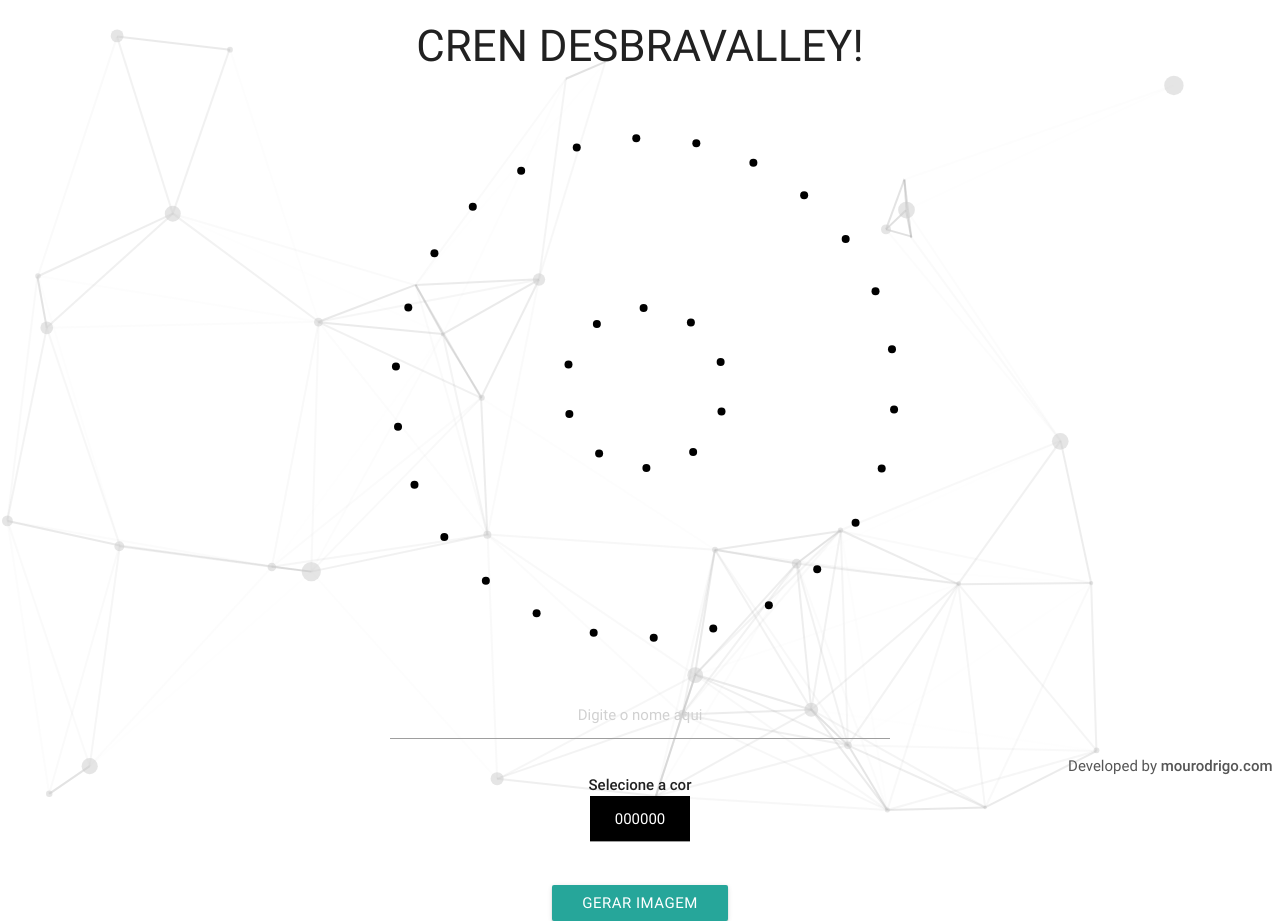
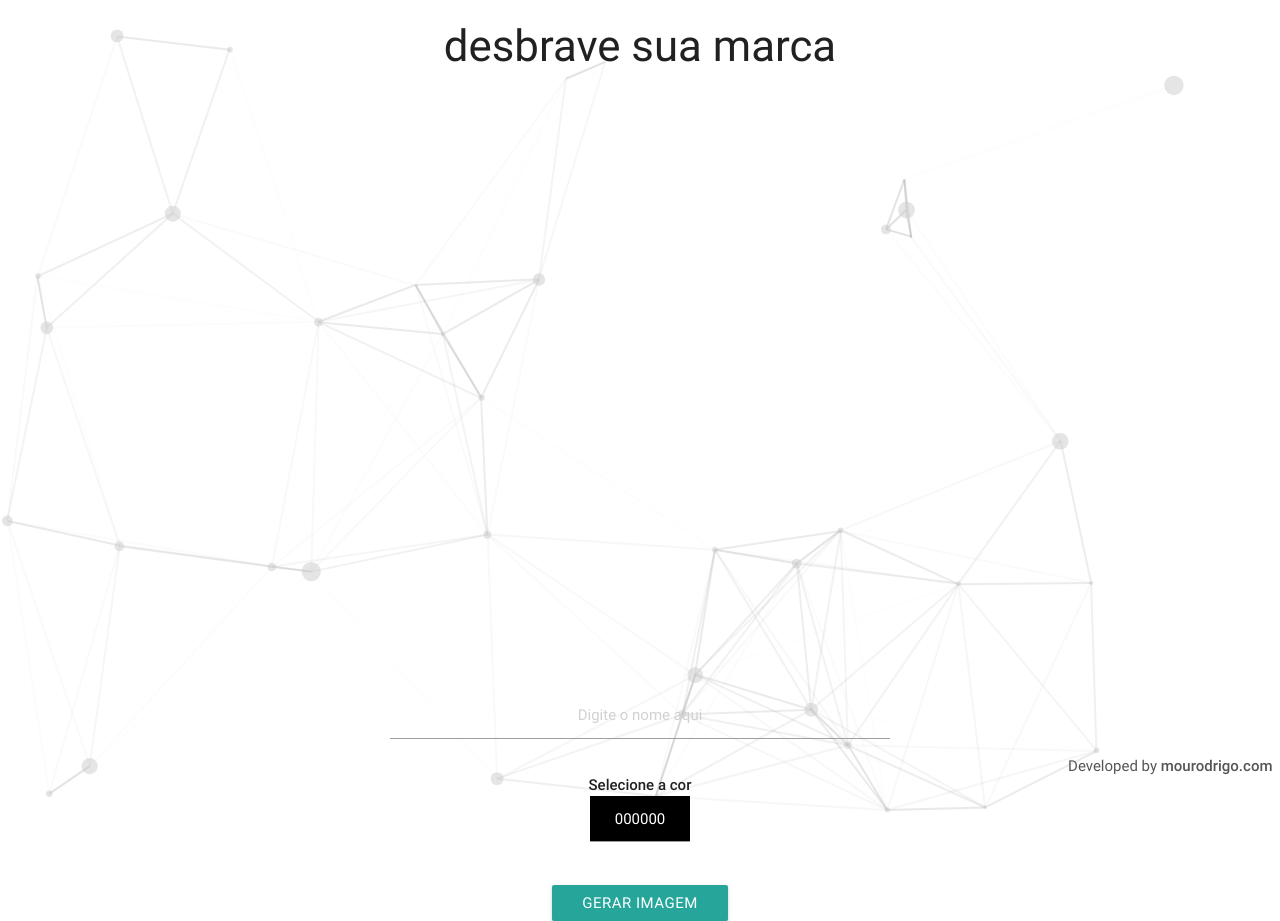
Before and after one commit to mourodrigo/desbravalley, a plain HTML site: page index.html in a window 1280 px wide. Drawn offline with nearby package versions, Linux system fonts and the light colour scheme.

Commit message:
changed stuff

```diff
--- a/index.html
+++ b/index.html
@@ -68,7 +68,7 @@
 		<center>
 			<div id="particles-js"></div> <!-- It is magical -->
 			<div class="container">
-				<h3>CREN DESBRAVALLEY!</h3>
+				<h3>desbrave sua marca</h3>
 				<div id="canvasdiv">
 					<canvas id="myCanvas">Your browser does not support the HTML5 canvas tag.</canvas> <!-- what a shame -->
 				</div>
@@ -99,9 +99,9 @@
   		}
 
   		draw() {
-			    ctx.beginPath();
-			    ctx.arc(this.dotPoint.x, this.dotPoint.y, point_size, 0, 2 * Math.PI);
-			    ctx.fill();
+			    // ctx.beginPath();
+			    // ctx.arc(this.dotPoint.x, this.dotPoint.y, point_size, 0, 2 * Math.PI);
+			    // ctx.fill();
 
 			    // ctx.font = font_size;
 			    // ctx.fillText(this.letterLabel,this.labelPoint.x,this.labelPoint.y);
```
